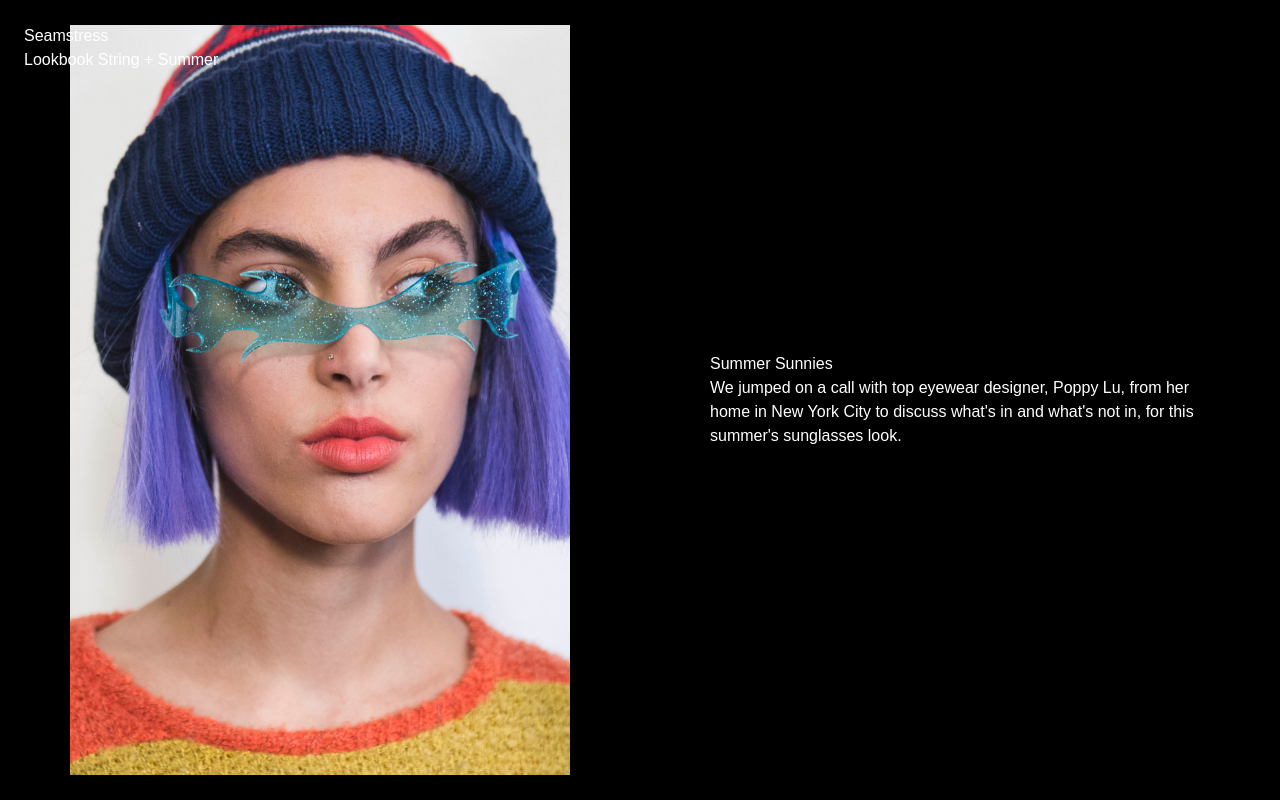
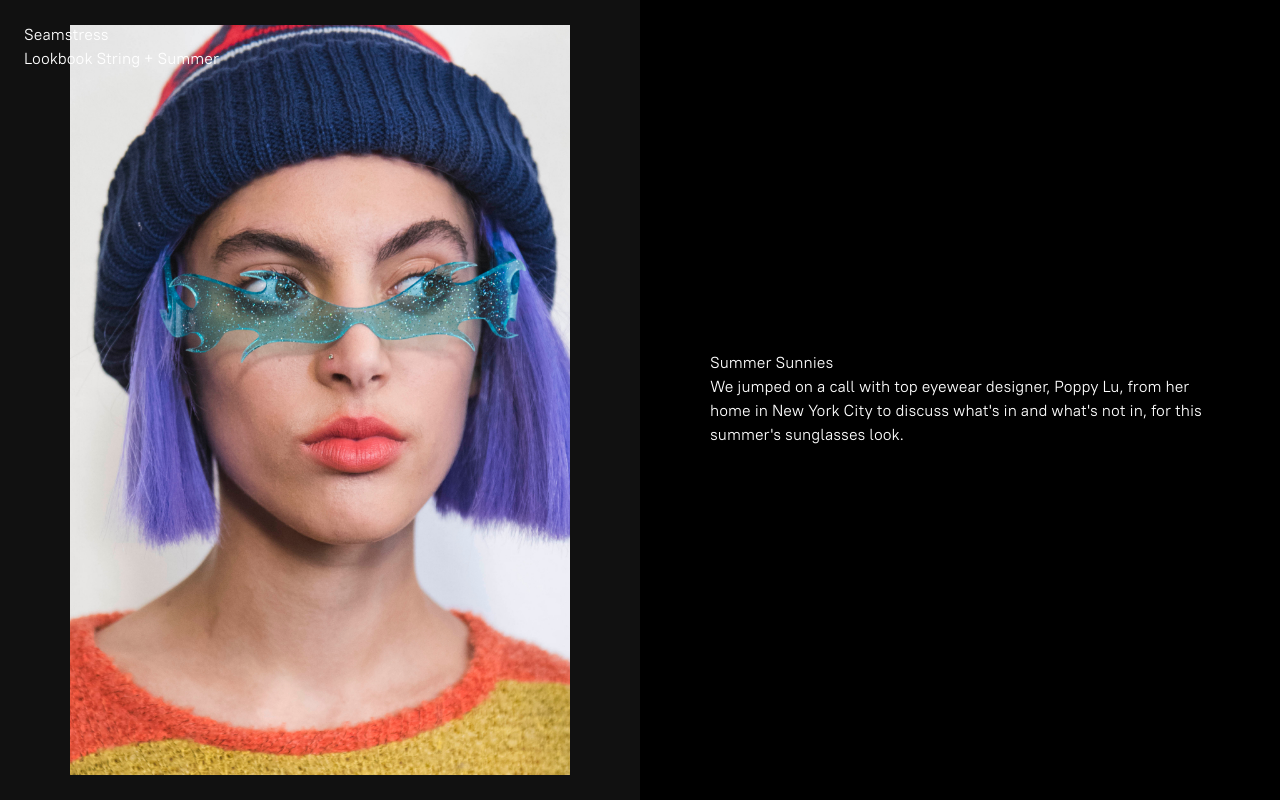
Before and after one commit to eraynai/cardflip, a plain HTML site: page index.html in a window 1280 px wide. Drawn offline with Linux system fonts and the light colour scheme.

Commit message:
adding styling typography to project

```diff
--- a/css/style.css
+++ b/css/style.css
@@ -1,5 +1,10 @@
+@font-face {
+	font-family: PT Root;
+	src: url(../ptroot.woff2);
+}
+
 body {
-	font-family: Arial, Helvetica, sans-serif;
+	font-family: PT Root;
 	font-size: 16px;
 	line-height: 1.5;
 
@@ -25,6 +30,10 @@ section div.split {
 	justify-content: center;
 }
 
+section div.split:first-child {
+	background-color: #111;
+}
+
 section div.slides {
 	width: 500px;
 	height: 750px;
```
